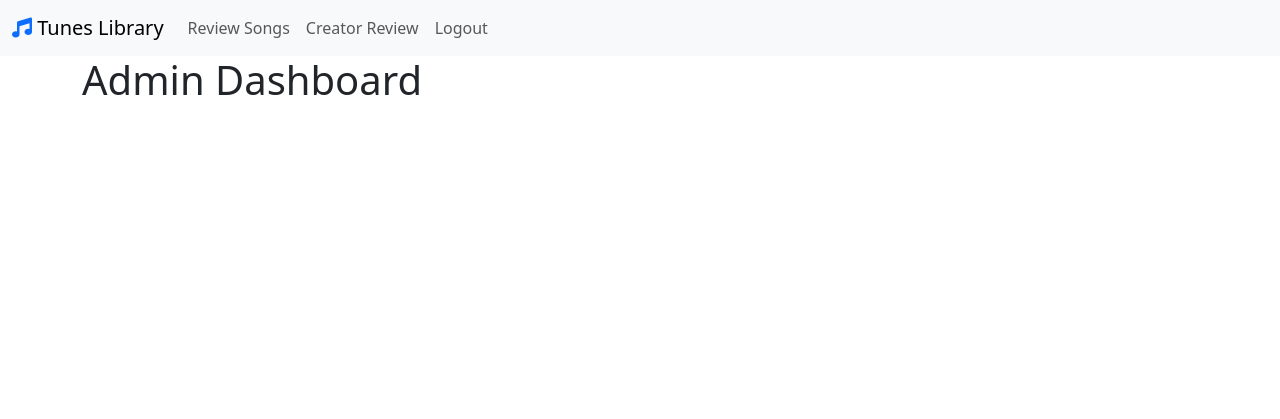
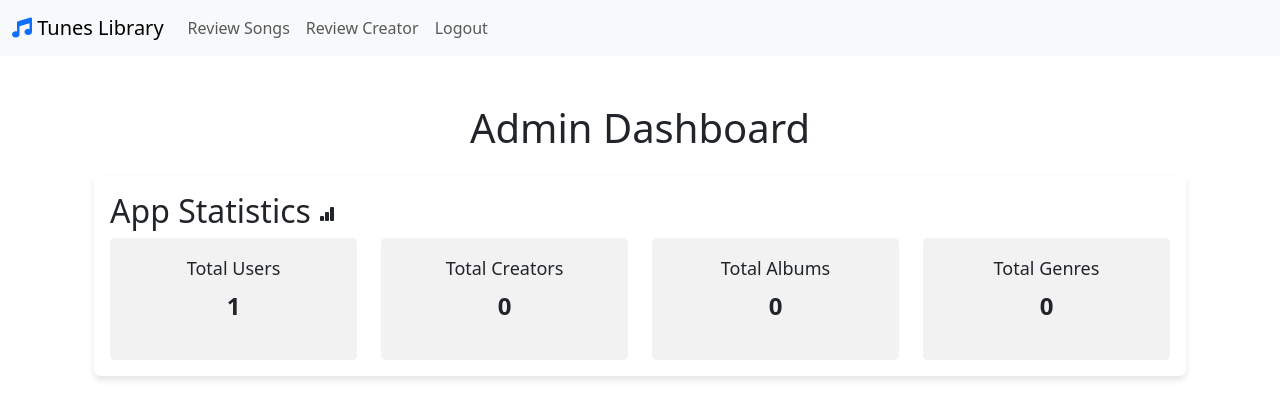
Before and after one commit to Orange443/Music-Streaming-App-MAD---I, a Flask app: page /admin_dashboard in a window 1280 px wide. Shown: the top 419 px of the page. Run offline with Flask 3, Linux system fonts and the light colour scheme; the visitor is signed in with stand-in values (Sample User, id 1).

Commit message:
add admin dashboard and creator dashboard

```diff
--- a/models.py
+++ b/models.py
@@ -30,7 +30,7 @@ class Song(db.Model):
     artist = db.Column(db.String(100), nullable=False)
     lyrics = db.Column(db.Text, nullable=False)
     genre = db.Column(db.String(50), nullable=False)
-    rating = db.Column(db.Float, nullable=False)
+    rating = db.Column(db.Float, nullable=False, default=0.0)
     album_id = db.Column(db.Integer, db.ForeignKey('albums.album_id'))
     creator_id = db.Column(db.Integer, db.ForeignKey('users.user_id'))
 
--- a/routes.py
+++ b/routes.py
@@ -2,6 +2,7 @@ from functools import wraps
 from flask import Flask, render_template, request, redirect, url_for, flash, session
 from models import db, User, Song, Album, Playlist, PlaylistSong, CreatorBlacklist
 from app import app
+from sqlalchemy import func, distinct
 from werkzeug.security import check_password_hash
 
 
@@ -11,6 +12,32 @@ def auth_required(func):
         if 'user_id' not in session:
             flash('You must be logged in to access this page.')
             return redirect(url_for('login'))
+        return func(*args, **kwargs)
+    return inner
+
+def admin_reqequired(func):
+    @wraps(func)
+    def inner(*args, **kwargs):
+        if 'user_id' not in session:
+            flash('You must be logged in to access this page.')
+            return redirect(url_for('login'))
+        user = User.query.get(session['user_id'])
+        if not user.is_admin:
+            flash('You must be an admin to access this page.')
+            return redirect(url_for('index'))
+        return func(*args, **kwargs)
+    return inner
+
+def creator_required(func):
+    @wraps(func)
+    def inner(*args, **kwargs):
+        if 'user_id' not in session:
+            flash('You must be logged in to access this page.')
+            return redirect(url_for('login'))
+        user = User.query.get(session['user_id'])
+        if not user.role == 'Creator':
+            flash('You must be a creator to access this page.')
+            return redirect(url_for('index'))
         return func(*args, **kwargs)
     return inner
 
@@ -59,14 +86,25 @@ def admin_login():
     return render_template('admin_login.html')
 
 @app.route('/admin_dashboard')
+@admin_reqequired
 def admin_dashboard():
     # Check if the user is authenticated as an admin
     user_id = session.get('user_id')
     if user_id is not None:
         user = User.query.get(user_id)
         if user.is_admin:
-            # Render the admin dashboard template
-            return render_template('admin_dashboard.html', user=user)
+            # Gather and pass statistics to the template
+            total_users = User.query.count()
+            total_creators = User.query.filter_by(role='Creator').count()
+            total_albums = Album.query.count()
+            distinct_genres = db.session.query(func.count(distinct(Song.genre))).scalar()
+            return render_template(
+                'admin_dashboard.html',
+                distinct_genres=distinct_genres,
+                user=user,
+                total_users=total_users,
+                total_creators=total_creators,
+                total_albums=total_albums)
 
     flash('You are not authorized to access the admin dashboard.')
     return redirect(url_for('login'))
@@ -135,9 +173,10 @@ def change_role_to_creator():
 
     # Change the user's role to 'Creator' and update the database
     user.role = 'Creator'
+
     db.session.commit()
 
-    flash('Congratulations! You are now a Creator.')
+    flash('Congratulations! You are now a Creator.', 'success')
     return redirect(url_for('index'))
 
 
@@ -147,6 +186,75 @@ def your_playlists():
     return render_template('your_playlists.html')
 
 @app.route('/creator_dashboard')
-@auth_required
+@creator_required
 def creator_dashboard():
-    return render_template('creator_dashboard.html')
+    user = User.query.get(session['user_id'])
+    return render_template('creator_dashboard.html', user=user)
+
+
+@app.route('/logout')
+def logout():
+    session.pop('user_id', None)
+    flash('You have been logged out.')
+    return redirect(url_for('login'))
+
+@app.route('/create_song', methods=['GET', 'POST'])
+@creator_required
+def create_song():
+    if request.method == 'POST':
+        # Retrieve data from the form
+        title = request.form.get('title')
+        artist = request.form.get('artist')
+        lyrics = request.form.get('lyrics')
+        genre = request.form.get('genre')
+
+        # Create a new Song object and add it to the database
+        new_song = Song(title=title, artist=artist, lyrics=lyrics, genre=genre, creator_id=session['user_id'])
+        db.session.add(new_song)
+        db.session.commit()
+
+        flash('New song created successfully', 'success')
+        return redirect(url_for('creator_dashboard'))
+
+    return render_template('create_song.html')
+
+@app.route('/edit_song/<int:song_id>', methods=['GET', 'POST'])
+@creator_required
+def edit_song(song_id):
+    song = Song.query.get(song_id)
+
+    if not song:
+        return "Song not found"
+
+    if request.method == 'POST':
+        # Retrieve data from the form for editing
+        song.title = request.form.get('title')
+        song.artist = request.form.get('artist')
+        song.lyrics = request.form.get('lyrics')
+        song.genre = request.form.get('genre')
+
+        # Update the song in the database
+        db.session.commit()
+
+        flash('Song updated successfully', 'success')
+        return redirect(url_for('creator_dashboard'))
+
+    return render_template('edit_song.html', song=song)
+
+@app.route('/remove_song/<int:song_id>', methods=['GET', 'POST'])
+@creator_required
+def remove_song(song_id):
+    song = Song.query.get(song_id)
+
+    if not song:
+        return "Song not found"
+
+    if request.method == 'POST':
+        # Remove the song from the database
+        db.session.delete(song)
+        db.session.commit()
+
+        flash('Song removed successfully', 'success')
+        return redirect(url_for('creator_dashboard'))
+
+    return render_template('remove_song.html', song=song)
--- a/templates/admin_dashboard.html
+++ b/templates/admin_dashboard.html
@@ -3,6 +3,68 @@
 {% block title %}
     Admin Dashboard
 {% endblock %}
+
 {% block content %}
-    <h1>Admin Dashboard</h1>
+    <div class="container">
+        <h1 class="text-center mt-5">Admin Dashboard</h1>
+
+        <div class="card mt-4">
+            <div class="card-body">
+                <h2>App Statistics
+                    <svg xmlns="http://www.w3.org/2000/svg" width="16" height="16" fill="currentColor" class="bi bi-bar-chart-fill" viewBox="0 0 16 16">
+                        <path d="M1 11a1 1 0 0 1 1-1h2a1 1 0 0 1 1 1v3a1 1 0 0 1-1 1H2a1 1 0 0 1-1-1v-3zm5-4a1 1 0 0 1 1-1h2a1 1 0 0 1 1 1v7a1 1 0 0 1-1 1H7a1 1 0 0 1-1-1V7zm5-5a1 1 0 0 1 1-1h2a1 1 0 0 1 1 1v12a1 1 0 0 1-1 1h-2a1 1 0 0 1-1-1V2z"/>
+                    </svg>
+                </h2>
+                <div class="row">
+                    <div class="col-md-3">
+                        <div class="statistic-box">
+                            <h4>Total Users</h4>
+                            <p>{{ total_users }}</p>
+                        </div>
+                    </div>
+                    <div class="col-md-3">
+                        <div class="statistic-box">
+                            <h4>Total Creators</h4>
+                            <p>{{ total_creators }}</p>
+                        </div>
+                    </div>
+                    <div class="col-md-3">
+                        <div class="statistic-box">
+                            <h4>Total Albums</h4>
+                            <p>{{ total_albums }}</p>
+                        </div>
+                    </div>
+                    <div class="col-md-3">
+                        <div class="statistic-box">
+                            <h4>Total Genres</h4>
+                            <p>{{ distinct_genres }}</p>
+                        </div>
+                    </div>
+                </div>
+            </div>
+        </div>
+    </div>
+
+    <style>
+        .statistic-box {
+            background-color: #f2f2f2;
+            padding: 20px;
+            border-radius: 5px;
+            text-align: center;
+        }
+
+        .statistic-box h4 {
+            font-size: 18px;
+        }
+
+        .statistic-box p {
+            font-size: 24px;
+            font-weight: bold;
+        }
+
+        .card {
+            border: none;
+            box-shadow: 0 4px 6px rgba(0, 0, 0, 0.1);
+        }
+    </style>
 {% endblock %}
--- a/templates/index.html
+++ b/templates/index.html
@@ -1,7 +1,7 @@
 {% extends 'layout.html' %}
 
 {% block title %}
-    testing
+    Tune Library
 {% endblock %}
 
 {% block content %}
--- a/templates/nav.html
+++ b/templates/nav.html
@@ -33,7 +33,7 @@
                     <a class="nav-link" href="/review_songs">Review Songs</a>
                 </li>
                 <li class="nav-item">
-                    <a class="nav-link" href="/creator_review">Creator Review</a>
+                    <a class="nav-link" href="/creator_review">Review Creator</a>
                 </li>
                 <li class="nav-item">
                     <a class="nav-link" href="/logout">Logout</a>
--- /dev/null
+++ b/templates/your_playlists.html
@@ -0,0 +1,4 @@
+<h1>hi</h1>
+<br>
+<h2>this will display your playsits
+</h2>
```
Also changed, not shown: templates/create_song.html (added, +31 -0 lines), templates/creator_dashboard.html (+22 -1 lines).
